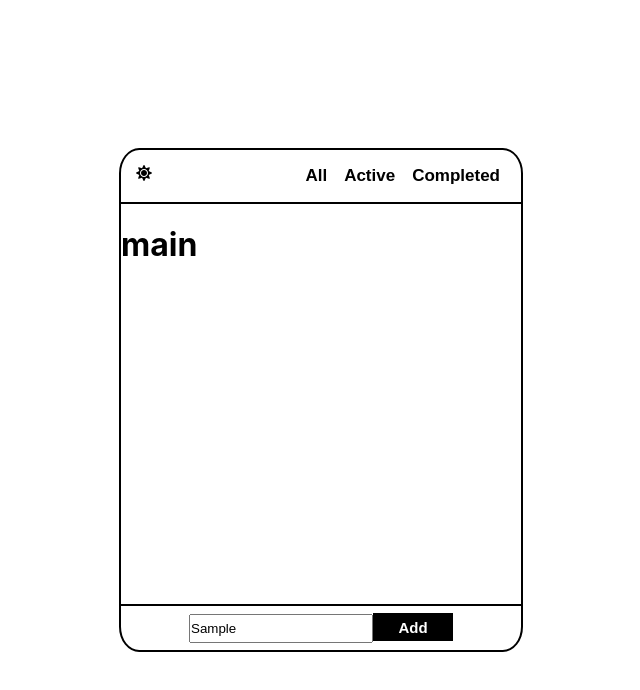
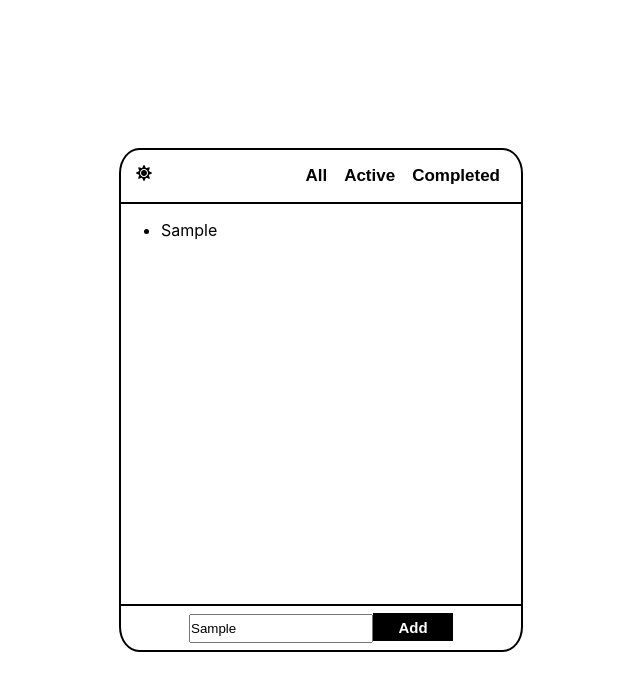
Before and after one commit to huckjoo/react-todo, a React (Create React App) app: page / in a window 1280 px wide. Both pictures are taken after typing "Sample" into the empty fields and a click on the button "Add". Shown: the top 690 px of the page, without its empty margins (319-959 px from the left). Built offline with nearby package versions, Linux system fonts and the light colour scheme.

Commit message:
feat: Add 기능 추가

```diff
--- a/src/App.js
+++ /dev/null
@@ -1,15 +0,0 @@
-import './App.css';
-import Header from './Header'
-import Main from './Main'
-import Footer from './Footer'
-function App() {
-  return (
-    <div className="container">
-      <Header />
-      <Main />
-      <Footer />
-    </div>
-  );
-}
-
-export default App;
--- /dev/null
+++ b/src/App.jsx
@@ -0,0 +1,23 @@
+import './App.css';
+import Header from './Header'
+import Main from './Main'
+import Footer from './Footer'
+import React, { useState } from 'react';
+
+function App() {
+  const [Todos, setTodos] = useState([])
+
+  const handleClick = (value) => {
+    setTodos([...Todos, value])
+  }
+
+  return (
+    <div className="container">
+      <Header />
+      <Main todos={Todos} />
+      <Footer handleClick={handleClick} />
+    </div>
+  );
+}
+
+export default App;
--- a/src/Footer.jsx
+++ b/src/Footer.jsx
@@ -1,12 +1,18 @@
-import React from 'react';
+import React, { useState } from 'react';
 import styles from './Footer.module.css'
 
-export default function Footer() {
+export default function Footer({ handleClick }) {
+  const [value, setValue] = useState();
+
+  const handleChange = (e) => {
+    setValue(e.target.value);
+  }
+
   return (
     <div className={styles.footer}>
       <form className={styles.form}>
-        <input className={styles.input} placeholder='Add ToDo' />
-        <button type="button" className={styles.button}>Add</button>
+        <input className={styles.input} placeholder='Add ToDo' onChange={handleChange} />
+        <button type="button" className={styles.button} onClick={() => { handleClick(value) }}>Add</button>
       </form>
     </div>
   );
--- a/src/Main.jsx
+++ b/src/Main.jsx
@@ -1,10 +1,15 @@
 import React from 'react';
 import styles from './Main.module.css';
 
-export default function Main() {
+export default function Main({ todos }) {
+
   return (
     <div className={styles.main}>
-      <h1>main</h1>
+      <ul>
+        {todos.map((todo, i) => {
+          return <li key={i}>{todo}</li>
+        })}
+      </ul>
     </div>
   );
 }
```
